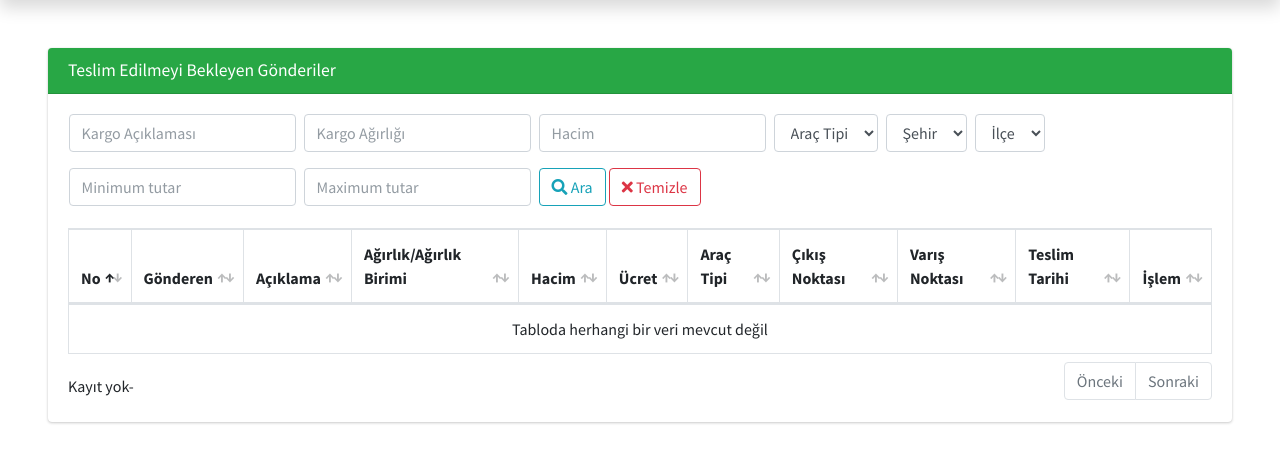
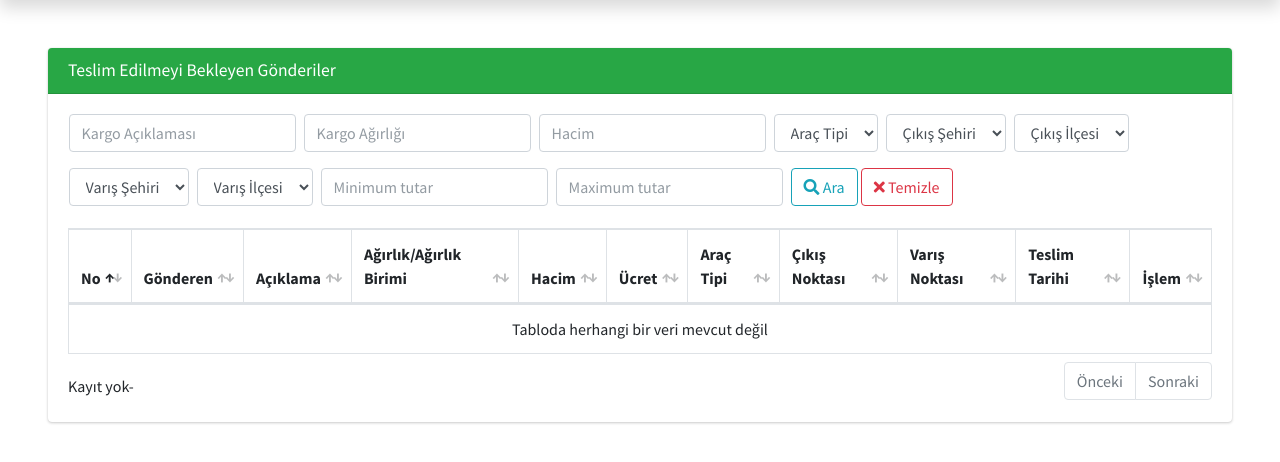
Before and after one commit to ulascannacaksiz/onlinecourier, a CodeIgniter app: page /onlinecourier_api/index.php/courier/poolcourier/index in a window 1280 px wide. Shown: the part 74-536 px from the top of the page. Run offline with CodeIgniter, Linux system fonts and the light colour scheme; data that the repository does not hold is empty; some libraries are stand-ins or nearby versions.

Commit message:
Max Value Yapıldı

```diff
--- a/application/controllers/courier/Poolcourier.php
+++ b/application/controllers/courier/Poolcourier.php
@@ -27,20 +27,21 @@ class Poolcourier extends MY_Controller
 	public function getDistrictfromApi()
 	{
 		$url = "http://localhost/onlinecourier_api/GetDb/getDistrictfromDb";
-		$rulesforquery = array(
+		$rulesforrequest = array(
 			"where" => array(
 				"ilce_sehirkey" => $this->input->post("plaka")
 			),
 			"is_numeric" => null
 		);
-		$this->curly->post($url,json_encode($rulesforquery));
+		$this->curly->post($url, json_encode($rulesforrequest));
 		$response = $this->curly->getResponse();
 		if ($response["response_code"] >= 200 && $response["response_code"] < 300) {
 			echo $response["response_data"];
 		}
 	}
 
-	public function getVehiclefromApi(){
+	public function getVehiclefromApi()
+	{
 		$url = "http://localhost/onlinecourier_api/GetDb/getVehiclefromDb";
 		$this->curly->get($url);
 		$response = $this->curly->getResponse();
@@ -73,7 +74,7 @@ class Poolcourier extends MY_Controller
 		$data = array();
 		$select = "cargo.*,user.*,vehicle.*,d1.ilce_title as ilce_title_from,d1.ilce_id as ilce_title_from_id,d2.ilce_title as ilce_title_to,d2.ilce_id as ilce_title_to_id";
 		$url = "http://localhost/onlinecourier_api/GetDb/GetCargofromDb";
-		$rulesforquery = array(
+		$rulesforrequest = array(
 			"select" => $select,
 			"col" => $order,
 			"dir" => $dir,
@@ -89,7 +90,7 @@ class Poolcourier extends MY_Controller
 			"join_type" => "inner",
 			"is_numeric" => true
 		);
-		$this->curly->post($url, json_encode($rulesforquery));
+		$this->curly->post($url, json_encode($rulesforrequest));
 		$response = $this->curly->getResponse();
 		$totalData = 0;
 		$totalFiltered = 0;
@@ -110,30 +111,38 @@ class Poolcourier extends MY_Controller
 			$search_table . "_vehicle_id" => "where",
 			$search_table . "_weight_unit" => "where",
 			$search_table . "_adress_from_district_key" => "where",
-			$search_table . "_price>=" => "where",
-			$search_table . "_price<=" => "where"
+			$search_table . "_adress_to_district_key" => "where",
+			$search_table . "_price_min" => "where",
+			$search_table . "_price_max" => "where"
 		);
 
-		$rulesforquery = array();
+		$rulesforrequest = array();
 		$search_post_data = $this->input->post();
-		//print_r($search_post_data);
+		$will_be_replaced_arr = array("_min" => ">=", "_max" => "<=");
 		if (!empty($search_post_data)) {
 			foreach ($search_post_data as $key => $value) {
 				if (isset($value) && !empty($value)) {
+					if (is_array($value)) {
+						continue;
+					}
 					foreach ($search_array as $svalue => $skey) {
+						foreach ($will_be_replaced_arr as $wbr_key => $wbr_value) {
+							if (strpos($key, $wbr_key) !== false || strpos($svalue, $wbr_key) !== false) {
+								$key = str_replace($wbr_key, $wbr_value, $key);
+								$svalue = str_replace($wbr_key, $wbr_value, $svalue);
+							}
+						}
 						if ($svalue == $key) {
-							$rulesforquery[$skey][$svalue] = $value;
+							$rulesforrequest[$skey][$svalue] = $value;
 							$is_array_empty = false;
 						}
 					}
 				}
 			}
-			//($rulesforquery);
-			//();
 		}
 
 		if (!$is_array_empty) {
-			$rulesforquery = array_merge($rulesforquery, array(
+			$rulesforrequest = array_merge($rulesforrequest, array(
 				"select" => $select,
 				"limit" => $limit,
 				"start" => $start,
@@ -143,30 +152,30 @@ class Poolcourier extends MY_Controller
 					"user" => "user.user_id = cargo.cargo_user_id",
 					"vehicle" => "vehicle.vehicle_id = cargo.cargo_vehicle_id",
 					"district as d1" => "d1.ilce_id = cargo.cargo_adress_from_district_key",
-					"district as d2" => "d2.ilce_id = cargo.cargo_adress_to_district_key",
+					"district as d2" => "d2.ilce_id = cargo.cargo_adress_to_district_key"
 				),
 				"join_type" => "inner",
 				"is_numeric" => null
 			));
 			$url = "http://localhost/onlinecourier_api/GetDb/GetCargofromDb";
-			$this->curly->post($url, json_encode($rulesforquery));
+			$this->curly->post($url, json_encode($rulesforrequest));
 			$response = $this->curly->getResponse();
 			if ($response["response_code"] >= 200 && $response["response_code"] < 300) {
 				$decoded_result_data = json_decode($response["response_data"], true);
 				$posts = $decoded_result_data["resultcargo"];
 			}
-			unset($rulesforquery["limit"]);
-			unset($rulesforquery["start"]);
-			$rulesforquery["is_numeric"] = true;
+			unset($rulesforrequest["limit"]);
+			unset($rulesforrequest["start"]);
+			$rulesforrequest["is_numeric"] = true;
 			$url = "http://localhost/onlinecourier_api/GetDb/GetCargofromDb";
-			$this->curly->post($url, json_encode($rulesforquery));
+			$this->curly->post($url, json_encode($rulesforrequest));
 			$response = $this->curly->getResponse();
 			if ($response["response_code"] >= 200 && $response["response_code"] < 300) {
 				$decoded_result_data = json_decode($response["response_data"], true);
 				$totalFiltered = $decoded_result_data;
 			}
 		} else {
-			$rulesforquery = array(
+			$rulesforrequest = array(
 				"select" => $select,
 				"limit" => $limit,
 				"start" => $start,
@@ -185,7 +194,7 @@ class Poolcourier extends MY_Controller
 				"is_numeric" => null
 			);
 			$url = "http://localhost/onlinecourier_api/GetDb/GetCargofromDb";
-			$this->curly->post($url, json_encode($rulesforquery));
+			$this->curly->post($url, json_encode($rulesforrequest));
 			$response = $this->curly->getResponse();
 
 			if ($response["response_code"] >= 200 && $response["response_code"] < 300) {
--- a/application/views/courier/assets/js/poolcourierscripts.php
+++ b/application/views/courier/assets/js/poolcourierscripts.php
@@ -3,8 +3,11 @@
 		$("#deletebtn").click(function () {
 			$("input[type=text]").val("");
 			$("input[type=number]").val("");
-			$("#vehicle_id").val(0);
-			$("#city").val(0);
+			$("#cargo_vehicle").val(0);
+			$("#city_from").val(0);
+			$("#city_to").val(0);
+			$("#district_from").html("<option value='0'>Çıkış İlçesi</option>");
+			$("#district_to").html("<option value='0'>Varış İlçesi</option>");
 			table.ajax.reload();
 		});
 
@@ -26,12 +29,13 @@
 				"type": "POST",
 				"data": function (data) {
 					data["cargo_description"] = $("#cargo_description").val();
-					data["cargo_weight"]= $("#cargo_weight").val();
-					data["cargo_volume"]= $("#cargo_volume").val();
-					data["cargo_price>="]= $("#cargo_min_price").val();
-					data["cargo_price<="]= $("#cargo_max_price").val();
-					data["cargo_vehicle_id"] =$("#cargo_vehicle").val();
-					data["cargo_adress_from_district_key"] = $("#district").val();
+					data["cargo_weight"] = $("#cargo_weight").val();
+					data["cargo_volume"] = $("#cargo_volume").val();
+					data["cargo_price_min"] = $("#cargo_min_price").val();
+					data["cargo_price_max"] = $("#cargo_max_price").val();
+					data["cargo_vehicle_id"] = $("#cargo_vehicle").val();
+					data["cargo_adress_from_district_key"] = $("#district_from").val();
+					data["cargo_adress_to_district_key"] = $("#district_to").val();
 					/*data.cargo_description = $("#cargo_description").val()
 					data.cargo_weight = $("#cargo_weight").val();
 					data.cargo_volume = $("#cargo_volume").val();
@@ -72,42 +76,62 @@
 			url: "<?php echo base_url() . "courier/Poolcourier/getCityfromApi"?>"
 		}).done(function (data) {
 			let decoded_data = JSON.parse(data);
-			//console.log(decoded_data.resultcity.result);
 			decoded_data.resultcity.result.forEach(function (item) {
-				$("#city").append("<option value='" + item.sehir_key + "'>" + item.sehir_title + "</option>");
+				$("#city_from").append("<option value='" + item.sehir_key + "'>" + item.sehir_title + "</option>");
+				$("#city_to").append("<option value='" + item.sehir_key + "'>" + item.sehir_title + "</option>");
 			})
 
 		})
 
-		$("#city").change(function () {
-			if ($("#city").val() != 0) {
-				$("#district").html("");
+		$("#city_from").change(function () {
+			if ($("#city_from").val() != 0) {
+				$("#district_from").html("<option value='0'>Çıkış İlçesi</option>");
 				$.ajax({
 					method: "POST",
 					url: "<?php echo base_url() . "courier/Poolcourier/getDistrictfromApi"?>",
 					data: {
-						"plaka": $("#city").val()
+						"plaka": $("#city_from").val()
 					}
 				}).done(function (data) {
 					let decoded_data = JSON.parse(data);
 					decoded_data.resultdistrict.result.forEach(function (item) {
-						$("#district").append("<option value='" + item.ilce_id + "'>" + item.ilce_title + "</option>");
+						$("#district_from").append("<option value='" + item.ilce_id + "'>" + item.ilce_title + "</option>");
 					})
 
 				})
 			} else {
-				$("#district").html("");
-				$("#district").append("<option value='0'>İlçe</option>");
+				$("#district_from").html("<option value='0'>Çıkış İlçesi</option>");
+			}
+		})
+
+		$("#city_to").change(function () {
+			if ($("#city_to").val() != 0) {
+				$("#district_to").html("<option value='0'>Varış İlçesi</option>");
+				$.ajax({
+					method: "POST",
+					url: "<?php echo base_url() . "courier/Poolcourier/getDistrictfromApi"?>",
+					data: {
+						"plaka": $("#city_to").val()
+					}
+				}).done(function (data) {
+					let decoded_data = JSON.parse(data);
+					decoded_data.resultdistrict.result.forEach(function (item) {
+						$("#district_to").append("<option value='" + item.ilce_id + "'>" + item.ilce_title + "</option>");
+					})
+
+				})
+			} else {
+				$("#district_to").html("<option value='0'>Varış İlçesi</option>");
 			}
 		})
 
 
 		$.ajax({
-			method : "GET",
-			url : "<?php echo base_url(); ?>courier/Poolcourier/getVehiclefromApi"
-		}).done(function(data){
+			method: "GET",
+			url: "<?php echo base_url(); ?>courier/Poolcourier/getVehiclefromApi"
+		}).done(function (data) {
 			let decoded_data = JSON.parse(data);
-			decoded_data.resultvehicle.result.forEach(function(item){
+			decoded_data.resultvehicle.result.forEach(function (item) {
 				$("#cargo_vehicle").append("<option value='" + item.vehicle_id + "'>" + item.vehicle_type + "</option>")
 			})
 		})
--- a/application/views/courier/poolcourier.php
+++ b/application/views/courier/poolcourier.php
@@ -27,14 +27,26 @@
 						</select>
 					</div>
 					<div class="form-group ml-2">
-						<select name="city" id="city" class="form-control">
-							<option value="0" selected>Şehir</option>
+						<select name="city_from" id="city_from" class="form-control">
+							<option value="0" selected>Çıkış Şehiri</option>
 
 						</select>
 					</div>
 					<div class="form-group ml-2">
-						<select name="district" id="district" class="form-control">
-							<option value="0" selected>İlçe</option>
+						<select name="district_from" id="district_from" class="form-control">
+							<option value="0" selected>Çıkış İlçesi</option>
+
+						</select>
+					</div>
+					<div class="form-group ml-2">
+						<select name="city_to" id="city_to" class="form-control">
+							<option value="0" selected>Varış Şehiri</option>
+
+						</select>
+					</div>
+					<div class="form-group ml-2">
+						<select name="district_to" id="district_to" class="form-control">
+							<option value="0" selected>Varış İlçesi</option>
 
 						</select>
 					</div>
```
